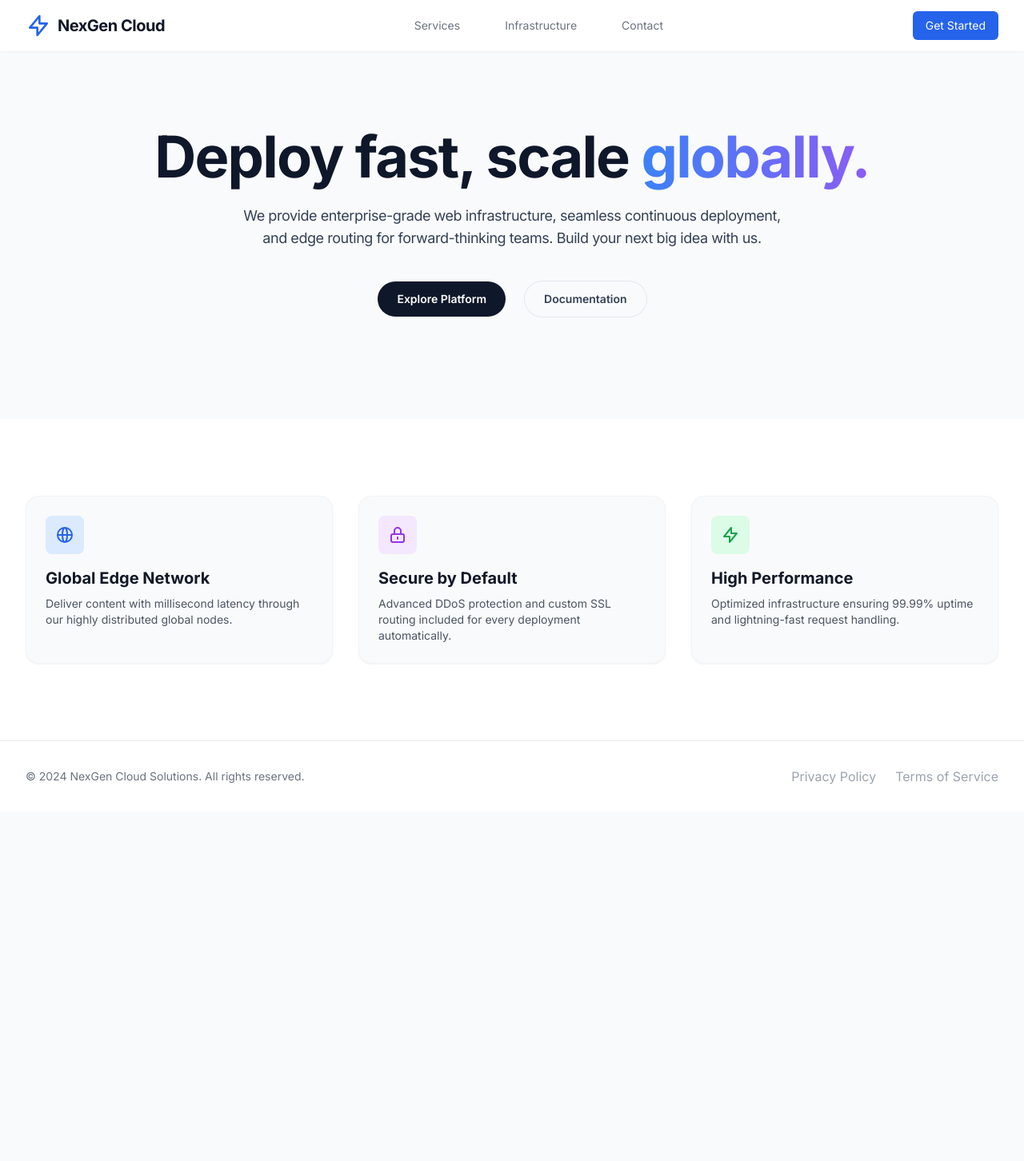
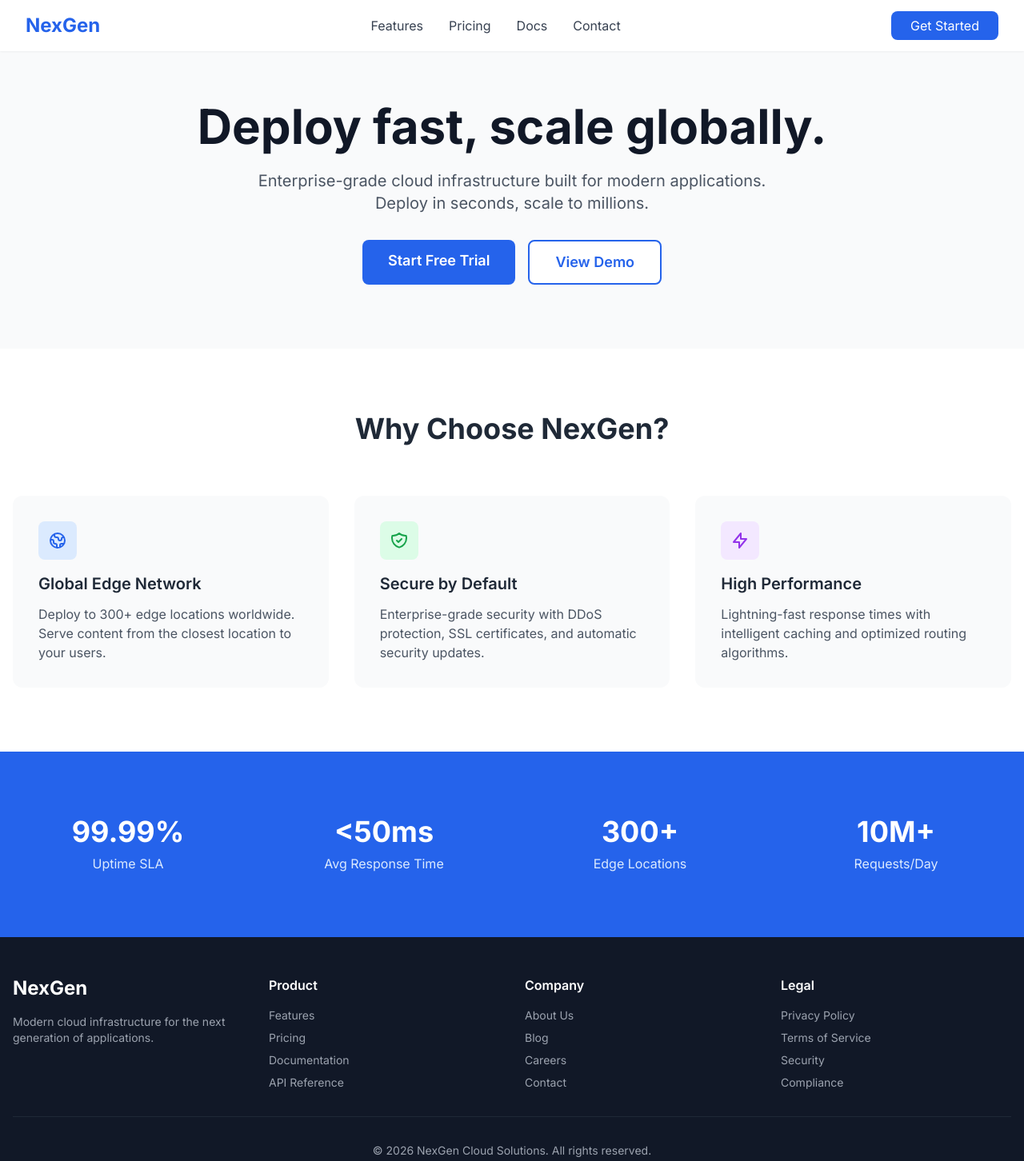
Before and after one commit to AlamorNetwork/AlalmorWebSite, a website: page public/index.html in a window 1280 px wide. Shown: the whole page at 80% size. Before the commit the page ends 1015 px from the top, so only its background shows below. Drawn offline with nearby package versions, Linux system fonts and the light colour scheme.

Commit message:
Update index.html

```diff
--- a/public/index.html
+++ b/public/index.html
@@ -4,101 +4,160 @@
     <meta charset="UTF-8">
     <meta name="viewport" content="width=device-width, initial-scale=1.0">
     <title>NexGen Cloud Solutions | Modern Web Infrastructure</title>
+    <meta name="description" content="Deploy fast, scale globally with NexGen Cloud Solutions. Enterprise-grade cloud infrastructure.">
     <script src="https://cdn.tailwindcss.com"></script>
-    <link href="https://fonts.googleapis.com/css2?family=Inter:wght@300;400;600;700&display=swap" rel="stylesheet">
+    <link rel="preconnect" href="https://fonts.googleapis.com">
+    <link rel="preconnect" href="https://fonts.gstatic.com" crossorigin>
+    <link href="https://fonts.googleapis.com/css2?family=Inter:wght@300;400;500;600;700&display=swap" rel="stylesheet">
     <style>
-        body {
-            font-family: 'Inter', sans-serif;
-            scroll-behavior: smooth;
-        }
-        .gradient-text {
-            background: linear-gradient(90deg, #3b82f6, #8b5cf6);
-            -webkit-background-clip: text;
-            -webkit-text-fill-color: transparent;
-        }
+        body { font-family: 'Inter', sans-serif; }
     </style>
 </head>
 <body class="bg-gray-50 text-gray-800">
-
     <!-- Navigation -->
-    <nav class="bg-white shadow-sm fixed w-full z-10 top-0">
+    <nav class="bg-white shadow-sm fixed w-full top-0 z-50">
         <div class="max-w-7xl mx-auto px-4 sm:px-6 lg:px-8">
-            <div class="flex justify-between h-16 items-center">
-                <div class="flex-shrink-0 flex items-center font-bold text-xl tracking-tight text-gray-900">
-                    <svg class="w-8 h-8 text-blue-600 mr-2" fill="none" stroke="currentColor" viewBox="0 0 24 24" xmlns="http://www.w3.org/2000/svg"><path stroke-linecap="round" stroke-linejoin="round" stroke-width="2" d="M13 10V3L4 14h7v7l9-11h-7z"></path></svg>
-                    NexGen Cloud
+            <div class="flex justify-between items-center h-16">
+                <div class="flex items-center">
+                    <span class="text-2xl font-bold text-blue-600">NexGen</span>
                 </div>
                 <div class="hidden md:flex space-x-8">
-                    <a href="#" class="text-gray-500 hover:text-gray-900 px-3 py-2 text-sm font-medium">Services</a>
-                    <a href="#" class="text-gray-500 hover:text-gray-900 px-3 py-2 text-sm font-medium">Infrastructure</a>
-                    <a href="#" class="text-gray-500 hover:text-gray-900 px-3 py-2 text-sm font-medium">Contact</a>
+                    <a href="#features" class="text-gray-700 hover:text-blue-600 transition">Features</a>
+                    <a href="#pricing" class="text-gray-700 hover:text-blue-600 transition">Pricing</a>
+                    <a href="#docs" class="text-gray-700 hover:text-blue-600 transition">Docs</a>
+                    <a href="#contact" class="text-gray-700 hover:text-blue-600 transition">Contact</a>
                 </div>
-                <div class="hidden md:flex">
-                    <a href="#" class="bg-blue-600 hover:bg-blue-700 text-white px-4 py-2 rounded-md text-sm font-medium transition duration-150">Get Started</a>
+                <div>
+                    <a href="#signup" class="bg-blue-600 text-white px-6 py-2 rounded-lg hover:bg-blue-700 transition">Get Started</a>
                 </div>
             </div>
         </div>
     </nav>
 
     <!-- Hero Section -->
-    <div class="pt-32 pb-20 sm:pt-40 sm:pb-24 lg:pb-32 overflow-hidden">
-        <div class="mx-auto max-w-7xl px-4 sm:px-6 lg:px-8 text-center">
-            <h1 class="mx-auto max-w-4xl font-display text-5xl font-bold tracking-tight text-slate-900 sm:text-7xl">
-                Deploy fast, scale <span class="gradient-text">globally.</span>
+    <section class="pt-32 pb-20 px-4">
+        <div class="max-w-7xl mx-auto text-center">
+            <h1 class="text-5xl md:text-6xl font-bold text-gray-900 mb-6">
+                Deploy fast, scale globally.
             </h1>
-            <p class="mx-auto mt-6 max-w-2xl text-lg tracking-tight text-slate-700">
-                We provide enterprise-grade web infrastructure, seamless continuous deployment, and edge routing for forward-thinking teams. Build your next big idea with us.
+            <p class="text-xl text-gray-600 mb-8 max-w-2xl mx-auto">
+                Enterprise-grade cloud infrastructure built for modern applications.
+                Deploy in seconds, scale to millions.
             </p>
-            <div class="mt-10 flex justify-center gap-x-6">
-                <a class="group inline-flex items-center justify-center rounded-full py-3 px-6 text-sm font-semibold focus:outline-none focus-visible:outline-2 focus-visible:outline-offset-2 bg-slate-900 text-white hover:bg-slate-700 active:bg-slate-800 focus-visible:outline-slate-900" href="#">
-                    Explore Platform
+            <div class="flex justify-center gap-4">
+                <a href="#signup" class="bg-blue-600 text-white px-8 py-3 rounded-lg text-lg font-semibold hover:bg-blue-700 transition">
+                    Start Free Trial
                 </a>
-                <a class="group inline-flex ring-1 items-center justify-center rounded-full py-3 px-6 text-sm font-semibold focus:outline-none ring-slate-200 text-slate-700 hover:text-slate-900 hover:ring-slate-300 active:bg-slate-100 active:text-slate-600 focus-visible:outline-blue-600 focus-visible:ring-slate-300" href="#">
-                    Documentation
+                <a href="#demo" class="bg-white text-blue-600 px-8 py-3 rounded-lg text-lg font-semibold border-2 border-blue-600 hover:bg-blue-50 transition">
+                    View Demo
                 </a>
             </div>
         </div>
-    </div>
+    </section>
 
     <!-- Features Section -->
-    <div class="py-16 bg-white sm:py-24">
-        <div class="mx-auto max-w-7xl px-4 sm:px-6 lg:px-8">
-            <div class="grid grid-cols-1 gap-y-8 sm:grid-cols-2 lg:grid-cols-3 lg:gap-x-8">
+    <section id="features" class="py-20 px-4 bg-white">
+        <div class="max-w-7xl mx-auto">
+            <h2 class="text-4xl font-bold text-center mb-16">Why Choose NexGen?</h2>
+            <div class="grid md:grid-cols-3 gap-8">
                 <!-- Feature 1 -->
-                <div class="p-6 bg-gray-50 rounded-2xl border border-gray-100 shadow-sm hover:shadow-md transition">
-                    <div class="w-12 h-12 bg-blue-100 text-blue-600 rounded-lg flex items-center justify-center mb-4">
-                        <svg class="w-6 h-6" fill="none" stroke="currentColor" viewBox="0 0 24 24"><path stroke-linecap="round" stroke-linejoin="round" stroke-width="2" d="M21 12a9 9 0 01-9 9m9-9a9 9 0 00-9-9m9 9H3m9 9a9 9 0 01-9-9m9 9c1.657 0 3-4.03 3-9s-1.343-9-3-9m0 18c-1.657 0-3-4.03-3-9s1.343-9 3-9m-9 9a9 9 0 019-9"></path></svg>
+                <div class="p-8 bg-gray-50 rounded-xl hover:shadow-lg transition">
+                    <div class="w-12 h-12 bg-blue-100 rounded-lg flex items-center justify-center mb-4">
+                        <svg class="w-6 h-6 text-blue-600" fill="none" stroke="currentColor" viewBox="0 0 24 24">
+                            <path stroke-linecap="round" stroke-linejoin="round" stroke-width="2" d="M3.055 11H5a2 2 0 012 2v1a2 2 0 002 2 2 2 0 012 2v2.945M8 3.935V5.5A2.5 2.5 0 0010.5 8h.5a2 2 0 012 2 2 2 0 104 0 2 2 0 012-2h1.064M15 20.488V18a2 2 0 012-2h3.064M21 12a9 9 0 11-18 0 9 9 0 0118 0z"></path>
+                        </svg>
                     </div>
-                    <h3 class="text-xl font-bold text-gray-900 mb-2">Global Edge Network</h3>
-                    <p class="text-gray-600 text-sm">Deliver content with millisecond latency through our highly distributed global nodes.</p>
+                    <h3 class="text-xl font-semibold mb-3">Global Edge Network</h3>
+                    <p class="text-gray-600">Deploy to 300+ edge locations worldwide. Serve content from the closest location to your users.</p>
                 </div>
+
                 <!-- Feature 2 -->
-                <div class="p-6 bg-gray-50 rounded-2xl border border-gray-100 shadow-sm hover:shadow-md transition">
-                    <div class="w-12 h-12 bg-purple-100 text-purple-600 rounded-lg flex items-center justify-center mb-4">
-                        <svg class="w-6 h-6" fill="none" stroke="currentColor" viewBox="0 0 24 24"><path stroke-linecap="round" stroke-linejoin="round" stroke-width="2" d="M12 15v2m-6 4h12a2 2 0 002-2v-6a2 2 0 00-2-2H6a2 2 0 00-2 2v6a2 2 0 002 2zm10-10V7a4 4 0 00-8 0v4h8z"></path></svg>
+                <div class="p-8 bg-gray-50 rounded-xl hover:shadow-lg transition">
+                    <div class="w-12 h-12 bg-green-100 rounded-lg flex items-center justify-center mb-4">
+                        <svg class="w-6 h-6 text-green-600" fill="none" stroke="currentColor" viewBox="0 0 24 24">
+                            <path stroke-linecap="round" stroke-linejoin="round" stroke-width="2" d="M9 12l2 2 4-4m5.618-4.016A11.955 11.955 0 0112 2.944a11.955 11.955 0 01-8.618 3.04A12.02 12.02 0 003 9c0 5.591 3.824 10.29 9 11.622 5.176-1.332 9-6.03 9-11.622 0-1.042-.133-2.052-.382-3.016z"></path>
+                        </svg>
                     </div>
-                    <h3 class="text-xl font-bold text-gray-900 mb-2">Secure by Default</h3>
-                    <p class="text-gray-600 text-sm">Advanced DDoS protection and custom SSL routing included for every deployment automatically.</p>
+                    <h3 class="text-xl font-semibold mb-3">Secure by Default</h3>
+                    <p class="text-gray-600">Enterprise-grade security with DDoS protection, SSL certificates, and automatic security updates.</p>
                 </div>
+
                 <!-- Feature 3 -->
-                <div class="p-6 bg-gray-50 rounded-2xl border border-gray-100 shadow-sm hover:shadow-md transition">
-                    <div class="w-12 h-12 bg-green-100 text-green-600 rounded-lg flex items-center justify-center mb-4">
-                        <svg class="w-6 h-6" fill="none" stroke="currentColor" viewBox="0 0 24 24"><path stroke-linecap="round" stroke-linejoin="round" stroke-width="2" d="M13 10V3L4 14h7v7l9-11h-7z"></path></svg>
+                <div class="p-8 bg-gray-50 rounded-xl hover:shadow-lg transition">
+                    <div class="w-12 h-12 bg-purple-100 rounded-lg flex items-center justify-center mb-4">
+                        <svg class="w-6 h-6 text-purple-600" fill="none" stroke="currentColor" viewBox="0 0 24 24">
+                            <path stroke-linecap="round" stroke-linejoin="round" stroke-width="2" d="M13 10V3L4 14h7v7l9-11h-7z"></path>
+                        </svg>
                     </div>
-                    <h3 class="text-xl font-bold text-gray-900 mb-2">High Performance</h3>
-                    <p class="text-gray-600 text-sm">Optimized infrastructure ensuring 99.99% uptime and lightning-fast request handling.</p>
+                    <h3 class="text-xl font-semibold mb-3">High Performance</h3>
+                    <p class="text-gray-600">Lightning-fast response times with intelligent caching and optimized routing algorithms.</p>
                 </div>
             </div>
         </div>
-    </div>
+    </section>
+
+    <!-- Stats Section -->
+    <section class="py-20 px-4 bg-blue-600 text-white">
+        <div class="max-w-7xl mx-auto">
+            <div class="grid md:grid-cols-4 gap-8 text-center">
+                <div>
+                    <div class="text-4xl font-bold mb-2">99.99%</div>
+                    <div class="text-blue-100">Uptime SLA</div>
+                </div>
+                <div>
+                    <div class="text-4xl font-bold mb-2">&lt;50ms</div>
+                    <div class="text-blue-100">Avg Response Time</div>
+                </div>
+                <div>
+                    <div class="text-4xl font-bold mb-2">300+</div>
+                    <div class="text-blue-100">Edge Locations</div>
+                </div>
+                <div>
+                    <div class="text-4xl font-bold mb-2">10M+</div>
+                    <div class="text-blue-100">Requests/Day</div>
+                </div>
+            </div>
+        </div>
+    </section>
 
     <!-- Footer -->
-    <footer class="bg-white border-t border-gray-200 mt-auto">
-        <div class="mx-auto max-w-7xl px-4 sm:px-6 lg:px-8 py-8 flex items-center justify-between flex-col md:flex-row">
-            <p class="text-sm text-gray-500">© 2024 NexGen Cloud Solutions. All rights reserved.</p>
-            <div class="flex space-x-6 mt-4 md:mt-0">
-                <a href="#" class="text-gray-400 hover:text-gray-500">Privacy Policy</a>
-                <a href="#" class="text-gray-400 hover:text-gray-500">Terms of Service</a>
+    <footer class="bg-gray-900 text-gray-400 py-12 px-4">
+        <div class="max-w-7xl mx-auto">
+            <div class="grid md:grid-cols-4 gap-8 mb-8">
+                <div>
+                    <span class="text-2xl font-bold text-white">NexGen</span>
+                    <p class="mt-4 text-sm">Modern cloud infrastructure for the next generation of applications.</p>
+                </div>
+                <div>
+                    <h4 class="text-white font-semibold mb-4">Product</h4>
+                    <ul class="space-y-2 text-sm">
+                        <li><a href="#features" class="hover:text-white transition">Features</a></li>
+                        <li><a href="#pricing" class="hover:text-white transition">Pricing</a></li>
+                        <li><a href="#docs" class="hover:text-white transition">Documentation</a></li>
+                        <li><a href="#api" class="hover:text-white transition">API Reference</a></li>
+                    </ul>
+                </div>
+                <div>
+                    <h4 class="text-white font-semibold mb-4">Company</h4>
+                    <ul class="space-y-2 text-sm">
+                        <li><a href="#about" class="hover:text-white transition">About Us</a></li>
+                        <li><a href="#blog" class="hover:text-white transition">Blog</a></li>
+                        <li><a href="#careers" class="hover:text-white transition">Careers</a></li>
+                        <li><a href="#contact" class="hover:text-white transition">Contact</a></li>
+                    </ul>
+                </div>
+                <div>
+                    <h4 class="text-white font-semibold mb-4">Legal</h4>
+                    <ul class="space-y-2 text-sm">
+                        <li><a href="#privacy" class="hover:text-white transition">Privacy Policy</a></li>
+                        <li><a href="#terms" class="hover:text-white transition">Terms of Service</a></li>
+                        <li><a href="#security" class="hover:text-white transition">Security</a></li>
+                        <li><a href="#compliance" class="hover:text-white transition">Compliance</a></li>
+                    </ul>
+                </div>
+            </div>
+            <div class="border-t border-gray-800 pt-8 text-center text-sm">
+                <p>&copy; 2026 NexGen Cloud Solutions. All rights reserved.</p>
             </div>
         </div>
     </footer>
```
